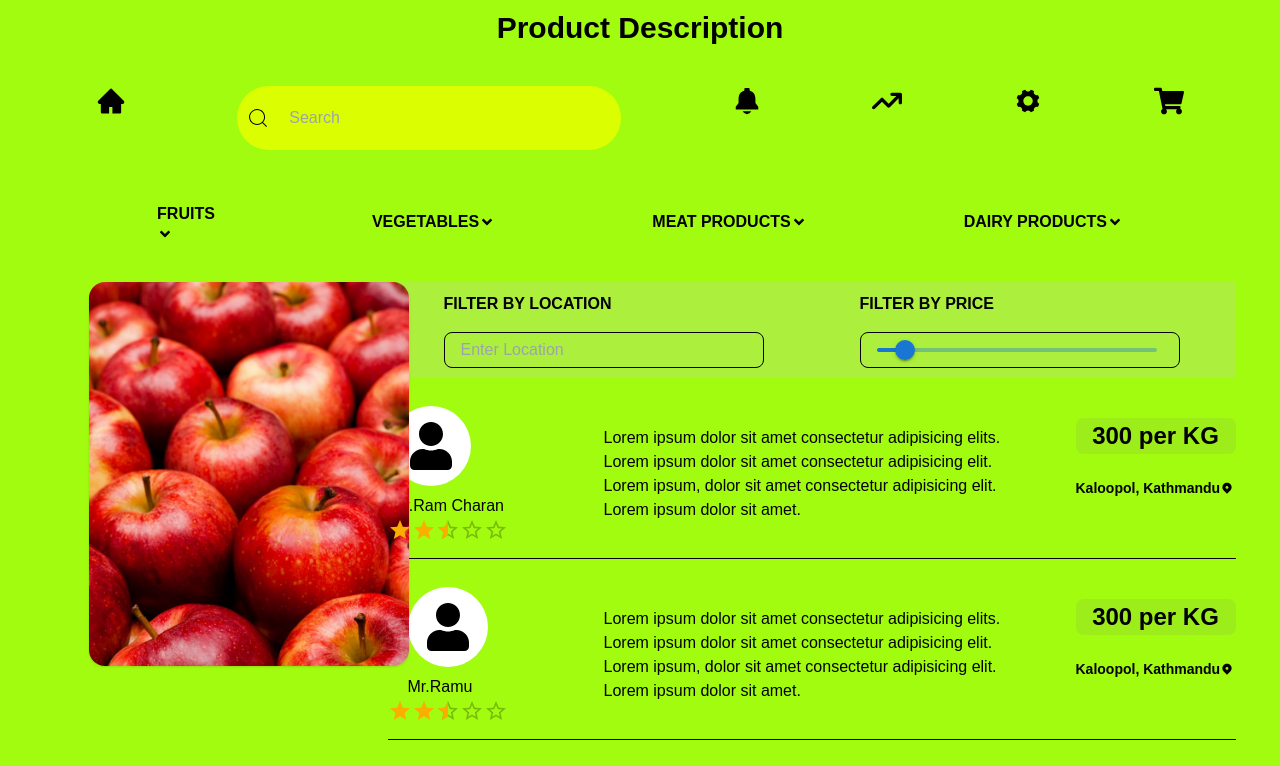
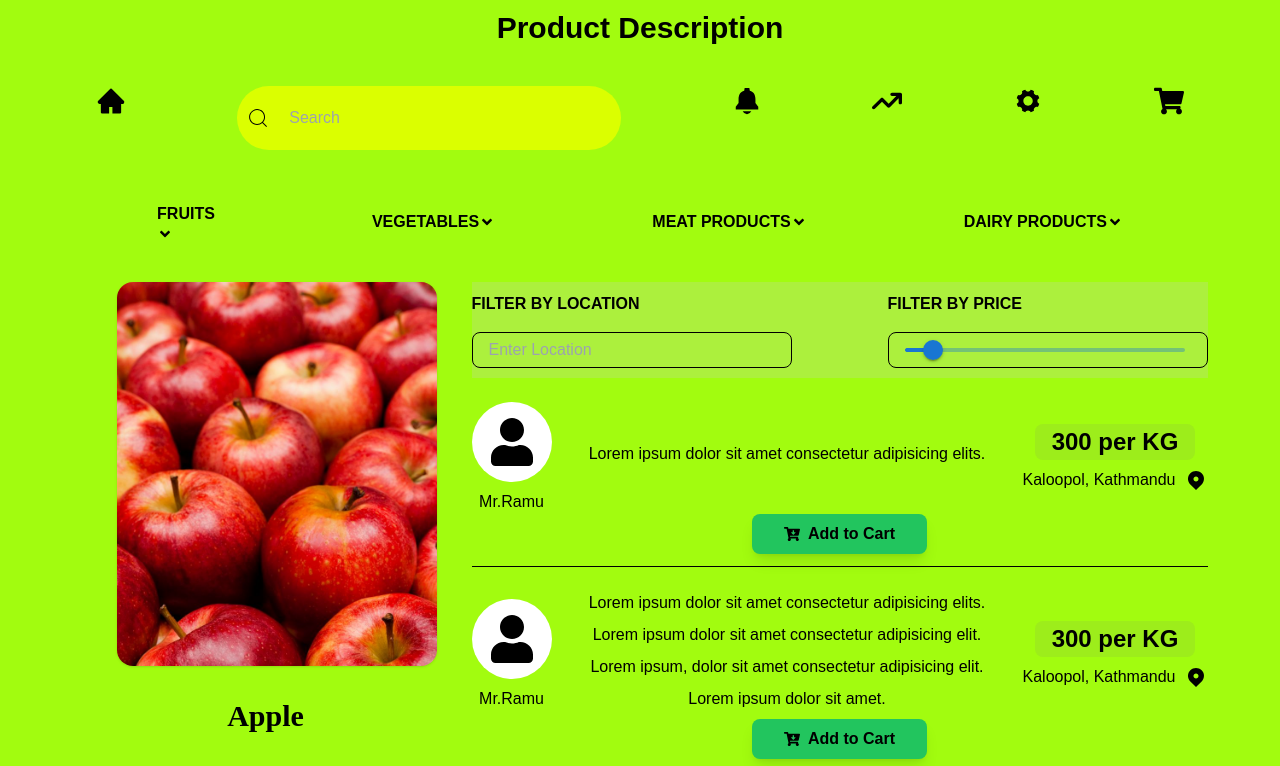
Before and after one commit to AxA390/Farmkit_verson2, a React (Vite) app in the folder check-farmkit/: page /apples in a window 1280 px wide. Shown: the top 766 px of the page. Built offline with nearby package versions, Linux system fonts and the light colour scheme.

Commit message:
Added the add to cart button in detail of farmer and some other minor changes of removing review

```diff
--- a/check-farmkit/src/App.jsx
+++ b/check-farmkit/src/App.jsx
@@ -6,7 +6,7 @@ import Profile from "./components/Profile";
 import { BrowserRouter as Router, Routes, Route } from "react-router-dom"; // Importing necessary components from react-router-dom
 import Login from "./components/Login";
 import Signup from "./components/Signup";
-
+// import Yourcart from "./components/Yourcart";
 // Main App component
 const App = () => {
   return (
@@ -28,6 +28,8 @@ const App = () => {
         </Routes>
       </div>
     </Router>
+
+    // <Yourcart />
   );
 };
 
--- a/check-farmkit/src/components/Apples.jsx
+++ b/check-farmkit/src/components/Apples.jsx
@@ -7,6 +7,7 @@ import { IoNotificationsSharp } from "react-icons/io5";
 import { FaArrowTrendUp } from "react-icons/fa6";
 import { IoIosSettings } from "react-icons/io";
 import { TiLocation } from "react-icons/ti";
+import { FaCartArrowDown } from "react-icons/fa";
 
 import {
   FaShoppingCart,
@@ -14,29 +15,22 @@ import {
   // FaFacebookMessenger,
   FaUser,
 } from "react-icons/fa";
-import Rating from "@mui/material/Rating";
-import Stack from "@mui/material/Stack";
 
 import appleimg from "../Images/fresh-apple.jpg";
 import { Link } from "react-router-dom";
 
 const farmerDetails = [
   {
-    name: "Mr.Ram Charan",
-    rating: 5,
-    about: [
-      "Lorem ipsum dolor sit amet consectetur adipisicing elits.",
-      "Lorem ipsum dolor sit amet consectetur adipisicing elit.",
-      "Lorem ipsum, dolor sit amet consectetur adipisicing elit.",
-      "Lorem ipsum dolor sit amet.",
-    ],
+    name: "Mr.Ramu",
+
+    about: ["Lorem ipsum dolor sit amet consectetur adipisicing elits."],
     price: "300 per KG",
     location: "Kaloopol, Kathmandu",
     link: "/profile",
   },
   {
     name: "Mr.Ramu ",
-    rating: 5,
+
     about: [
       "Lorem ipsum dolor sit amet consectetur adipisicing elits.",
       "Lorem ipsum dolor sit amet consectetur adipisicing elit.",
@@ -48,7 +42,7 @@ const farmerDetails = [
   },
   {
     name: "Mr.Charan",
-    rating: 5,
+
     about: [
       "Lorem ipsum dolor sit amet consectetur adipisicing elits.",
       "Lorem ipsum dolor sit amet consectetur adipisicing elit.",
@@ -60,7 +54,7 @@ const farmerDetails = [
   },
   {
     name: "Mr.Hari",
-    rating: 5,
+
     about: [
       "Lorem ipsum dolor sit amet consectetur adipisicing elits.",
       "Lorem ipsum dolor sit amet consectetur adipisicing elit.",
@@ -150,6 +144,10 @@ function Apples() {
               className="w-full h-full object-cover object-center"
             />
           </div>
+
+          <div className="product-name">
+            <p className="text-3xl text-center font-poppins font-bold">Apple</p>
+          </div>
         </div>
         <div className="infodetails ">
           <div className=" flex gap-24 justify-center items-center h-24 w-w-6/12 bg-[#acf03d]">
@@ -182,49 +180,47 @@ function Apples() {
 
           {farmerDetails.map((farmer, index) => (
             <div
-              className="Farmers-detail mt-6 border-b border-black pb-3 mb-2 flex gap-24 "
+              className="Farmers-detail mt-6 border-b border-black pb-3 mb-2 flex flex-col items-center"
               key={index}
             >
-              <div className="w-44 h-36 flex items-center justify-center cursor-pointer">
-                <div className="flex flex-col items-center">
+              <div className="top-part flex w-full justify-around items-center">
+                <div className="profile flex items-center justify-center cursor-pointer">
                   <Link to={farmer.link}>
-                    <div className="go-to">
                     <div className="h-20 w-20 bg-white rounded-full flex items-center justify-center">
                       <FaUser className="w-14 h-12" />
                     </div>
-                      <p className="detail-info pt-2">{farmer.name}</p>
+                    <p className="pt-2 text-center">{farmer.name}</p>
+                  </Link>
                 </div>
-                  </Link>
-                  <div className="info-rating">
-                    <Stack spacing={1}>
-                      <Rating
-                        name="half-rating"
-                        defaultValue={2.5}
-                        precision={0.5}
-                      />
-                    </Stack>
-                  </div>
-                </div>
-              </div>
-              <div className="w-2/3 whitespace-nowrap overflow-visible overflow-ellipsis ">
+                <div className="about w-2/3 text-center">
                   {farmer.about.map((paragraph, index) => (
-                  <p
-                    key={index}
-                    className="detail-info w-36 h-4 pt-6 text-base "
-                  >
+                    <p key={index} className="mb-2">
                       {paragraph}
                     </p>
                   ))}
                 </div>
-              <div className="location-price ml-44">
-                <div className="price w-40 h-9 text-2xl font-extrabold bg-[#9ded1b] rounded-lg flex items-center justify-center mt-4">
+                <div className="price-location flex flex-col items-center">
+                  <div className="price w-40 h-9 text-2xl font-extrabold bg-[#9ded1b] rounded-lg flex items-center justify-center">
                     {farmer.price}
                   </div>
-                <div className="text-sm font-semibold mt-6 flex items-center">
+                  <div
+                    className="location flex items-center mt-2"
+                    style={{ minWidth: "150px", whiteSpace: "nowrap" }}
+                  >
                     <span>{farmer.location}</span>
-                  <TiLocation />
+                    <TiLocation
+                      style={{ marginLeft: "8px", fontSize: "1.5rem" }}
+                    />
                   </div>
                 </div>
+              </div>
+              <button className="bg-green-500 hover:bg-green-800 text-black hover:text-white font-bold py-2 px-8 rounded-lg shadow-lg flex items-center justify-center space-x-2 relative overflow-hidden focus:outline-none focus:ring-2 focus:ring-green-700 focus:ring-opacity-50 transition duration-300 ease-in-out">
+                <span className="flex items-center">
+                  <FaCartArrowDown className="mr-2" />
+
+                  <span>Add to Cart</span>
+                </span>
+              </button>
             </div>
           ))}
         </div>
```
Also changed, not shown: 1 other file (tests, documents, lock files or other folders). Lines whose indentation alone changed are shown as unchanged.
